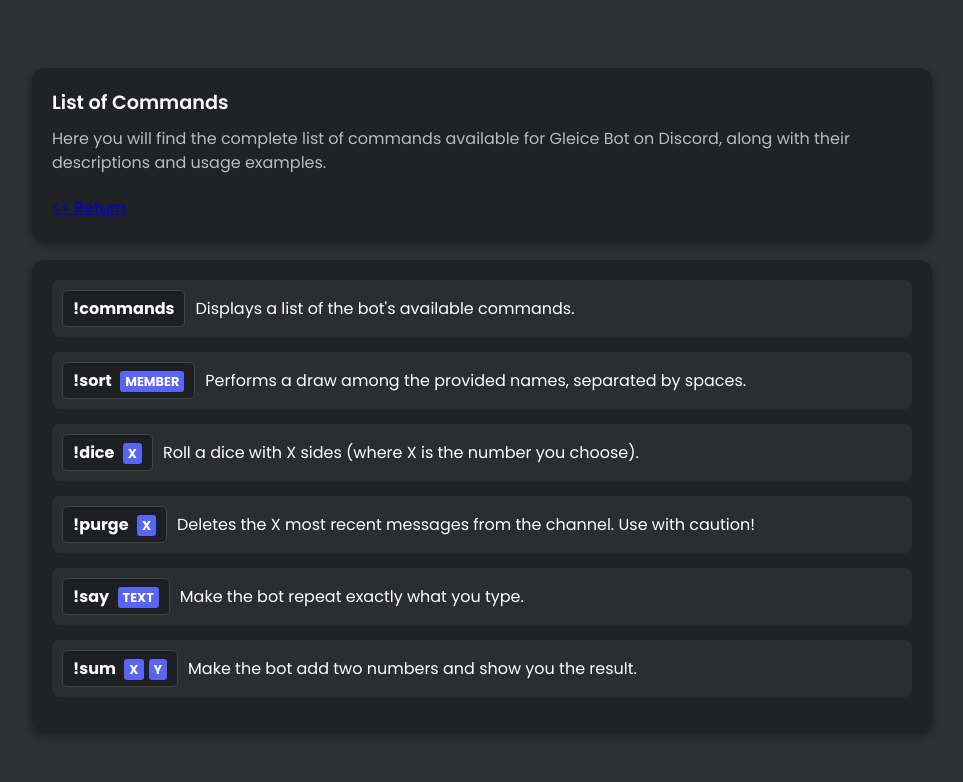
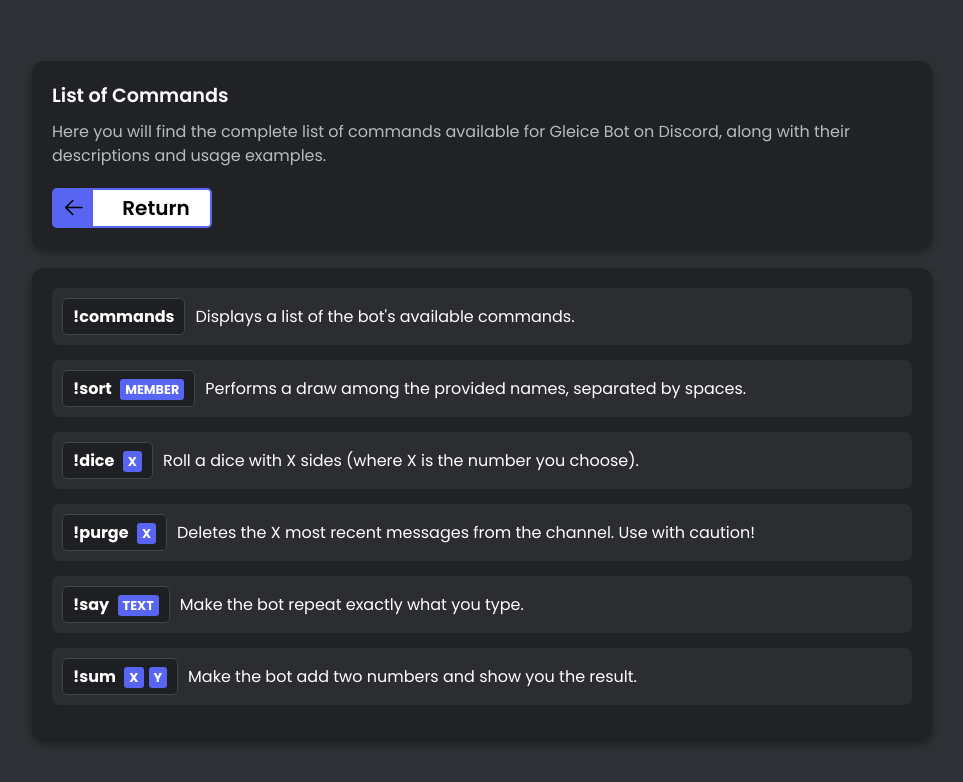
Before and after one commit to KaBarbi/gleice-web-page, a React (Vite) app: page /commands in a window 1280 px wide. Shown: the top 782 px of the page, without its empty margins (158-1121 px from the left). Built offline with nearby package versions, Linux system fonts and the light colour scheme.

Commit message:
[STYLE]: buttons home and list style update

```diff
--- a/src/components/ButtonBack/buttonback.css
+++ b/src/components/ButtonBack/buttonback.css
@@ -23,3 +23,43 @@
     margin-bottom: 20px;
     line-height: 1.5;
 }
+
+.custom-button {
+    background-color: white;
+    width: 10rem;
+    height: 2.5rem;
+    border-radius: 0.3rem;
+    position: relative;
+    color: black;
+    font-size: 1.25rem;
+    font-weight: 600;
+    border: 2px solid #5865f2;
+    display: flex;
+    align-items: center;
+    justify-content: center;
+    padding-left: 1rem;
+    transition: all 0.3s ease;
+    text-decoration: none;
+}
+
+.custom-button:hover .custom-button-icon {
+    width: 100%;
+}
+
+.custom-button-icon {
+    background-color: #5865f2;
+    height: 2.3rem;
+    width: 25%;
+    display: grid;
+    place-items: center;
+    position: absolute;
+    left: 0;
+    top: 0;
+    z-index: 10;
+    transition: width 0.5s ease;
+}
+
+.button-text {
+    transform: translateX(1rem);
+    z-index: 1;
+}
--- a/src/components/ButtonBack/index.jsx
+++ b/src/components/ButtonBack/index.jsx
@@ -1,5 +1,6 @@
 import React from "react"
 import { Link } from "react-router-dom"
+import './ButtonBack.css' // Importando o arquivo de CSS
 
 const ButtonBack = () => {
     return (
@@ -10,8 +11,14 @@
                 Gleice Bot on Discord, along with their descriptions and usage
                 examples.
             </p>
-            <Link to="/" className="custom-btn back-btn">
-                {"<<"} Return
+            <Link to="/" className="custom-button">
+                <div className="custom-button-icon">
+                    <svg width="25px" height="25px" viewBox="0 0 1024 1024" xmlns="http://www.w3.org/2000/svg">
+                        <path fill="#000000" d="M224 480h640a32 32 0 1 1 0 64H224a32 32 0 0 1 0-64z"></path>
+                        <path fill="#000000" d="m237.248 512 265.408 265.344a32 32 0 0 1-45.312 45.312l-288-288a32 32 0 0 1 0-45.312l288-288a32 32 0 1 1 45.312 45.312L237.248 512z"></path>
+                    </svg>
+                </div>
+                <p className="button-text">Return</p>
             </Link>
         </div>
     )
--- a/src/components/Card/add-btn.jsx
+++ b/src/components/Card/add-btn.jsx
@@ -33,8 +33,8 @@
     text-transform: uppercase;
     color: var(--color);
     z-index: 1;
-    text-decoration: none; /* Remove underline from <a> */
-    display: inline-block; /* Ensures it behaves like a block element */
+    text-decoration: none;
+    display: inline-block;
   }
 
   .button::before, .button::after {
--- a/src/components/Card/cmd-btn.jsx
+++ b/src/components/Card/cmd-btn.jsx
@@ -18,7 +18,7 @@
 const StyledWrapper = styled.div`
   .button {
     --color: #5865f2;
-    padding: 0.3em 3.2em;
+    padding: 0.3em 2.5em;
     background-color: transparent;
     border-radius: .3em;
     position: relative;
--- a/src/components/Card/index.jsx
+++ b/src/components/Card/index.jsx
@@ -1,6 +1,5 @@
 import ButtonAdd from "./add-btn"
 import "./card.css"
-import { Link } from "react-router-dom"
 import ButtonCmd from "./cmd-btn"
 
 const Card = () => {
```
